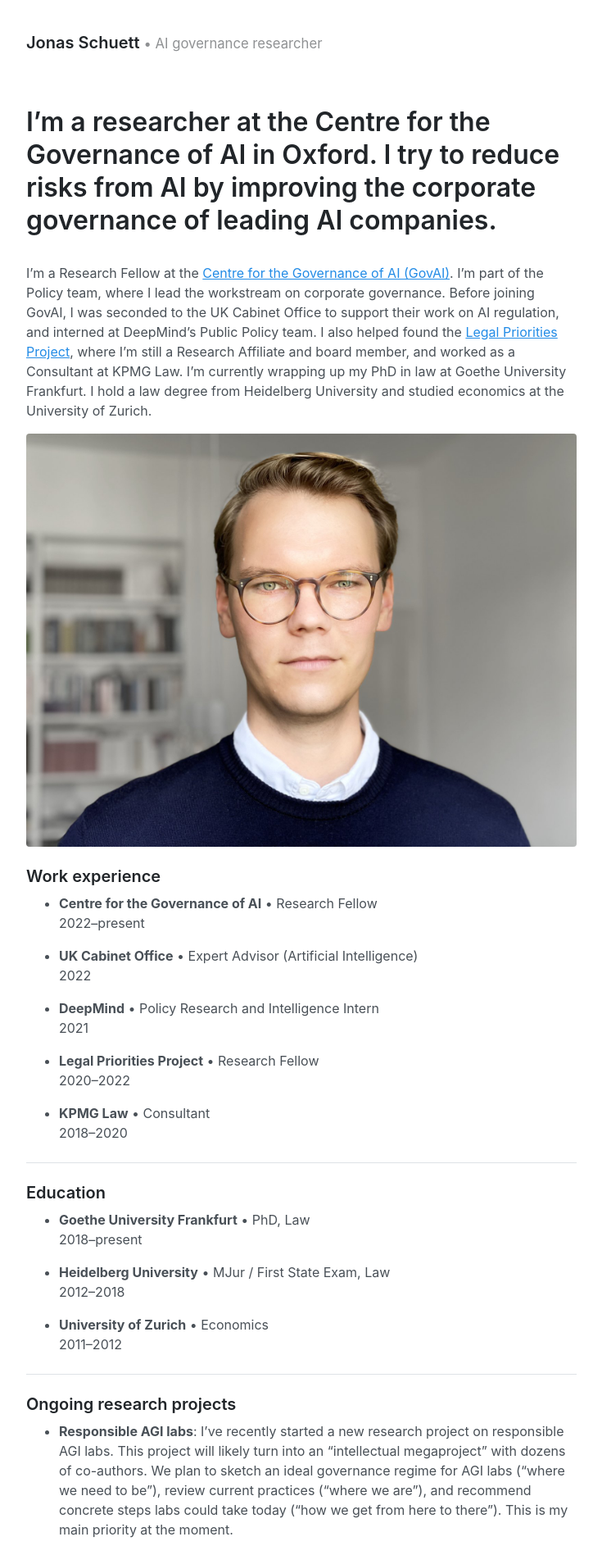
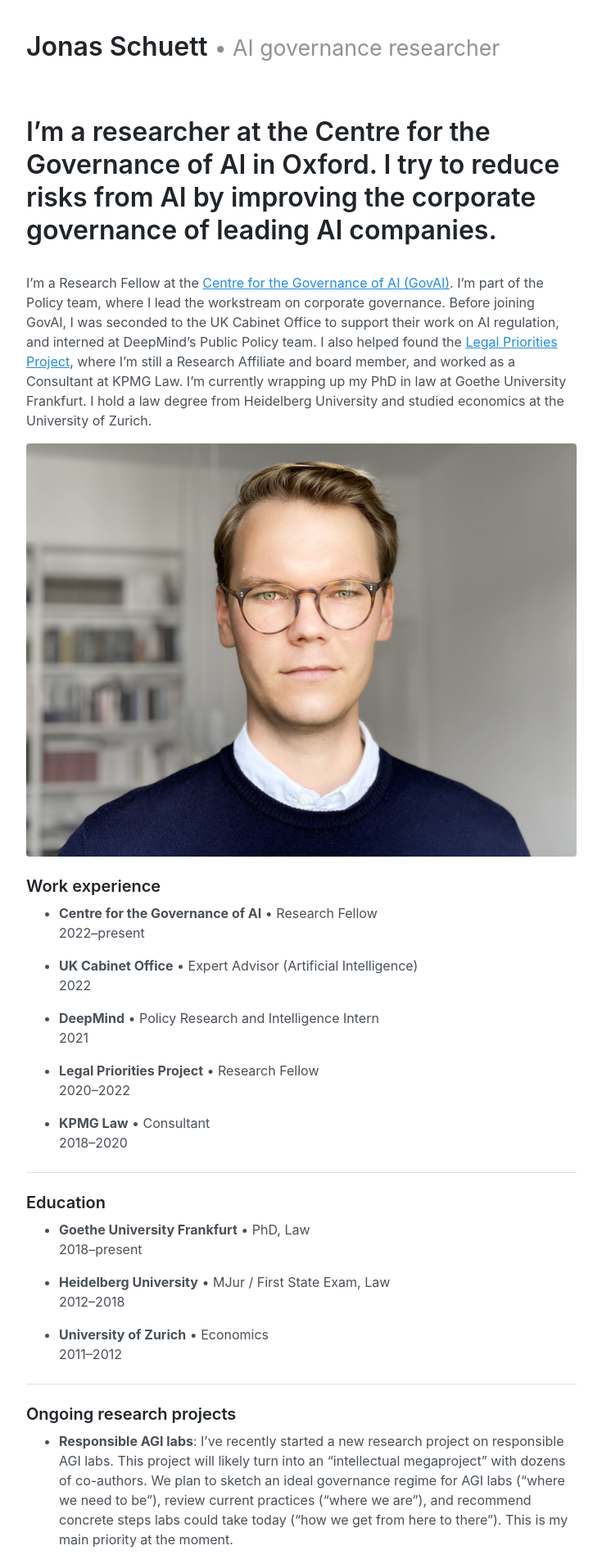
Before and after one commit to jonasschuett/jonasschuett.github.io, a Jekyll site: the page built from index.html, in a window 1280 px wide. Shown: the top 1897 px of the page at 82% size, without its empty margins (272-1007 px from the left). Built offline with Jekyll 4.4.1, drawn with Linux system fonts in a browser that asks for light colours; the list of posts is cut into pages by our own code.

Commit message:
Update default.html

```diff
--- a/_layouts/default.html
+++ b/_layouts/default.html
@@ -7,10 +7,10 @@
 
     <div class="container content">
       <header class="masthead">
-        <h3 class="masthead-title">
+        <h1 class="masthead-title">
           <a href="{{ site.baseurl }}/" title="Home">{{ site.title }}</a>
           <small>{{ site.tagline }}</small>
-        </h3>
+        </h1>
       </header>
 
       <main>
```
